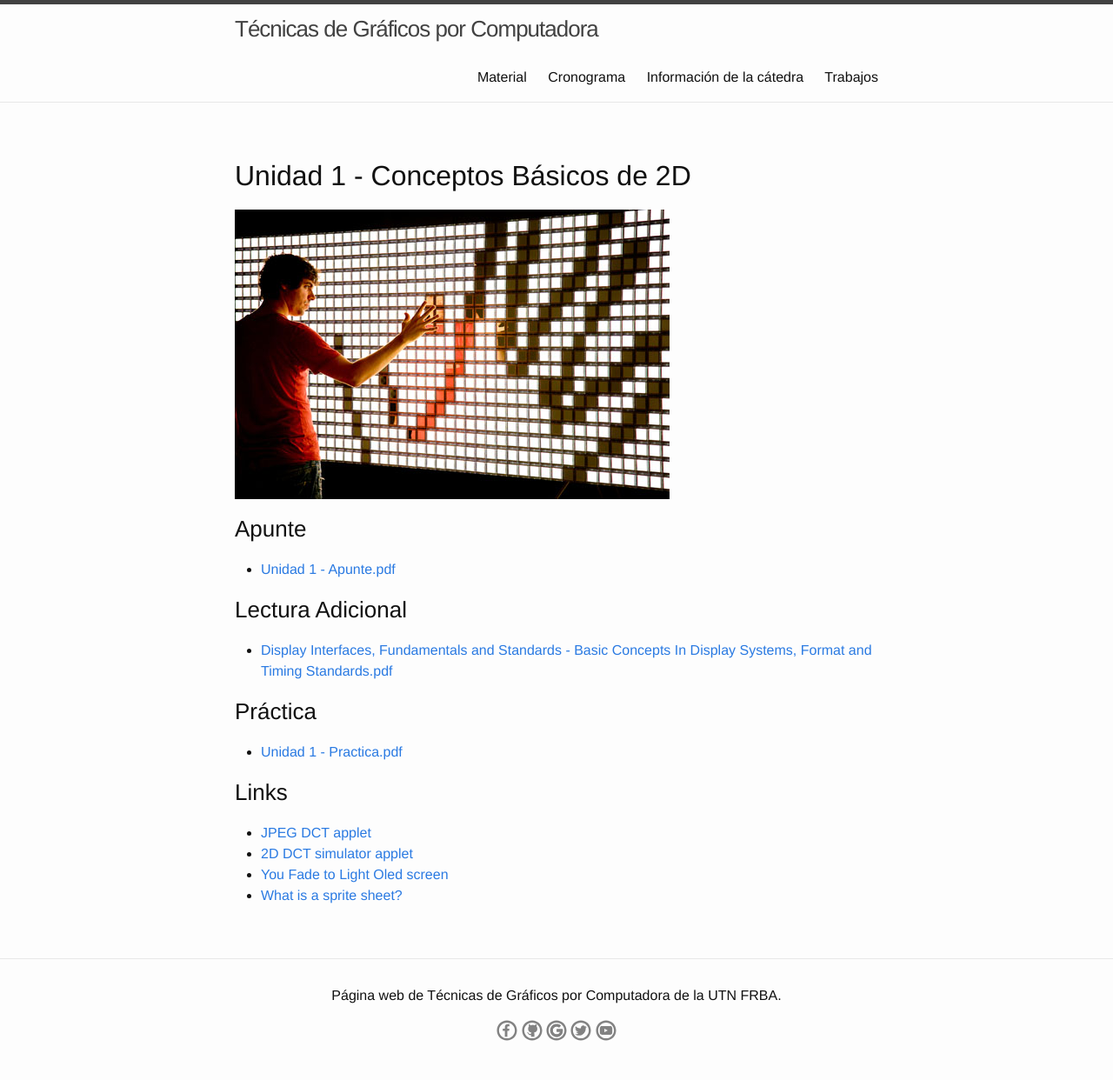
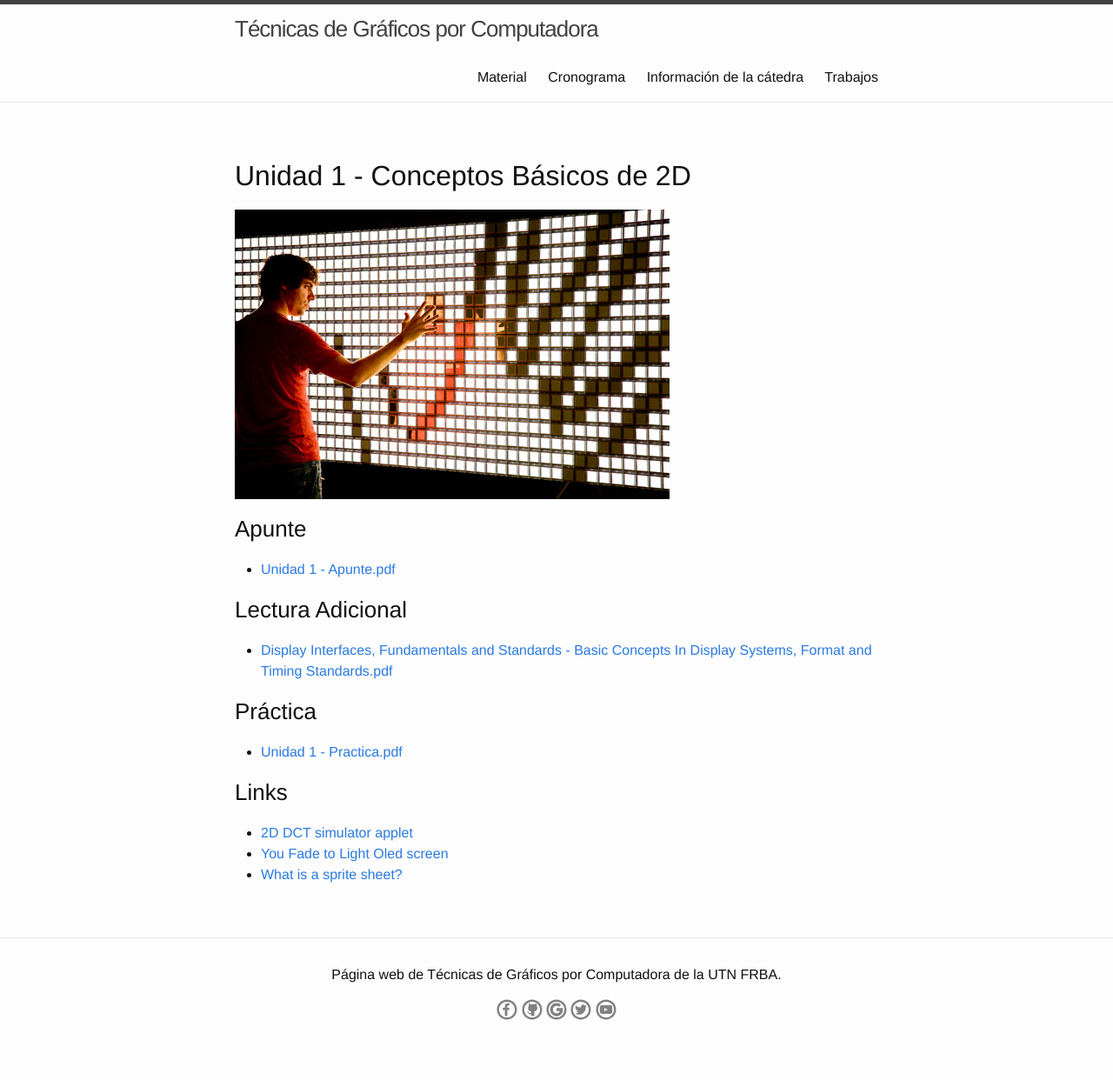
Before and after one commit to tgc-utn/tgc-utn.github.io, a Jekyll site: the page built from material/unidad1/index.md, in a window 1280 px wide. Shown: the whole page at 87% size. Built offline with Jekyll 4.4.1, drawn with Linux system fonts in a browser that asks for light colours; after the commit the page ends 1218 px from its top, so only the background shows below that.

Commit message:
se elimina vinculo, verificar issue #9

```diff
--- a/material/unidad1/index.md
+++ b/material/unidad1/index.md
@@ -20,7 +20,6 @@ permalink: /material/unidad1/
 
 ### Links
 
-* [JPEG DCT applet](http://cgjennings.ca/toybox/hjpeg/index.html)
 * [2D DCT simulator applet](http://pi4.informatik.uni-mannheim.de/pi4.data/content/animations/dct_2d/index.html)
 * [You Fade to Light Oled screen](http://www.chrisoshea.org/projects/you-fade-to-light/)
 * [What is a sprite sheet?](http://www.codeandweb.com/what-is-a-sprite-sheet)
```
